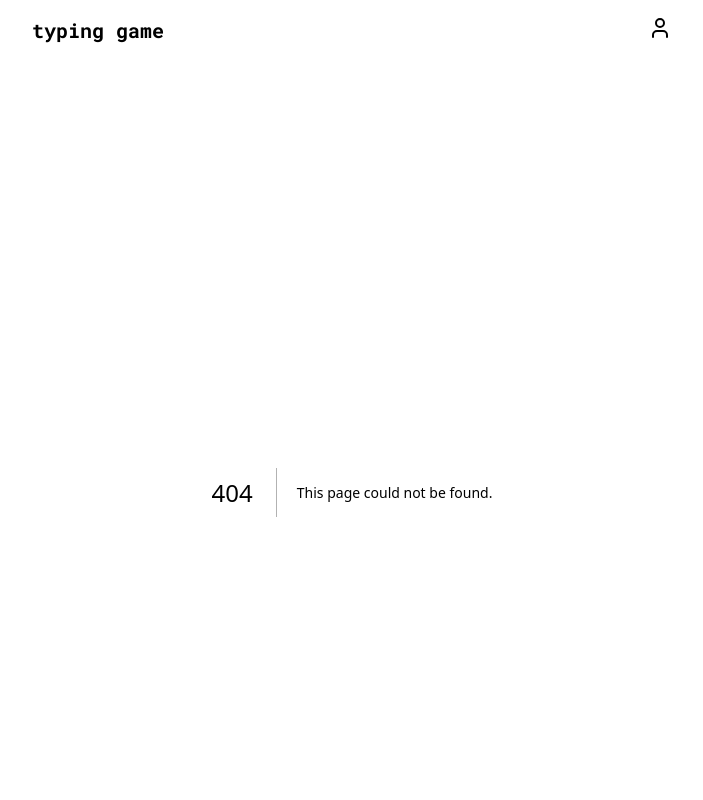
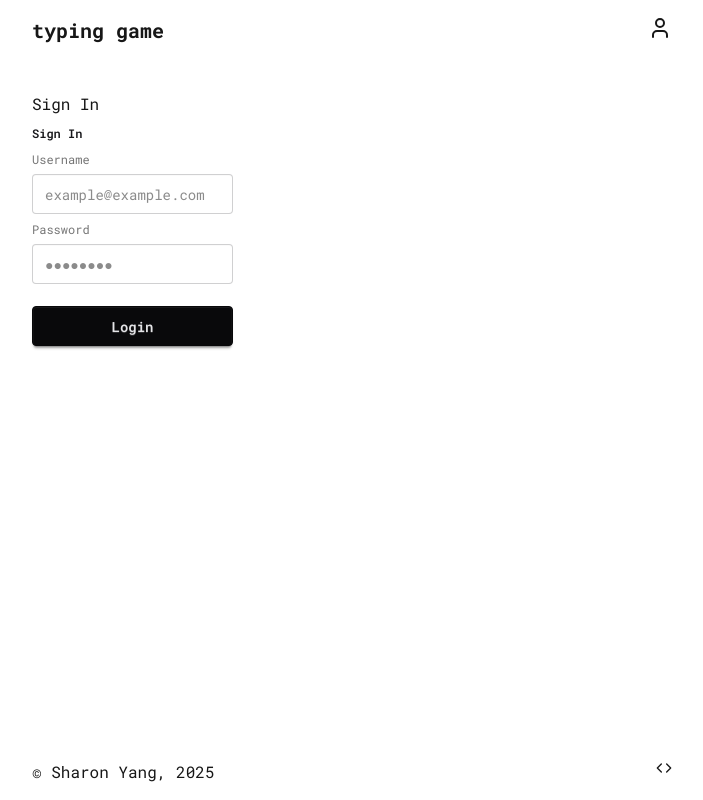
Before and after one commit to sharonyang16/typing-game, a Next.js app in the folder frontend/: page /authentication/login in a window 1280 px wide. Before the commit this address had no page. Shown: the top 800 px of the page, without its empty margins (288-991 px from the left). Built offline with nearby package versions, Linux system fonts and the light colour scheme.

Commit message:
add authcontextt

```diff
--- a/frontend/app/authentication/page.tsx
+++ b/frontend/app/authentication/login/page.tsx
@@ -1,7 +1,7 @@
 const AuthPage = () => {
   return (
     <div>
-      <h1>Authentication</h1>
+      <h1>Sign In</h1>
       <fieldset className="fieldset w-fit">
         <legend className="fieldset-legend">Sign In</legend>
 
--- a/frontend/app/layout.tsx
+++ b/frontend/app/layout.tsx
@@ -2,6 +2,7 @@ import type { Metadata } from "next";
 import { Roboto, Roboto_Mono } from "next/font/google";
 import "./globals.css";
 import Layout from "@/components/layout/layout";
+import { AuthProvider } from "@/context/AuthContext";
 
 const robotoSans = Roboto({
   variable: "--font-roboto-sans",
@@ -24,6 +25,7 @@ export default function RootLayout({
   children: React.ReactNode;
 }>) {
   return (
+    <AuthProvider>
       <html lang="en" className="h-full">
         <body
           className={`${robotoSans.variable} ${robotoMono.variable}  antialiased px-80 min-h-full flex flex-col justify-between`}
@@ -33,5 +35,6 @@ export default function RootLayout({
           </Layout>
         </body>
       </html>
+    </AuthProvider>
   );
 }
--- a/frontend/components/layout/header.tsx
+++ b/frontend/components/layout/header.tsx
@@ -6,7 +6,7 @@ const Header = () => {
       <div className="font-mono text-xl font-bold">
         <Link href="/">typing game</Link>
       </div>
-      <Link href="/authentication">
+      <Link href="/authentication/login">
         <User />
       </Link>
     </header>
--- /dev/null
+++ b/frontend/context/AuthContext.tsx
@@ -0,0 +1,50 @@
+import {
+  createContext,
+  ReactElement,
+  ReactNode,
+  useContext,
+  useState,
+} from "react";
+import { AuthContextType, User, UserCredentials } from "@/types/user";
+
+const AuthContext = createContext<AuthContextType | undefined>(undefined);
+
+const useAuthContext = (): AuthContextType => {
+  const context = useContext(AuthContext);
+  if (!context) {
+    throw new Error("useAuthContext must be used within an AuthProvider");
+  }
+  return context;
+};
+
+const AuthProvider = ({
+  children,
+}: Readonly<{ children: ReactNode }>): ReactElement => {
+  const [user, setUser] = useState<User | null>(null);
+
+  const signUp = async (userCredentials: UserCredentials): Promise<void> => {
+    return;
+  };
+
+  const login = async (userCredentials: UserCredentials): Promise<void> => {
+    return;
+  };
+
+  const checkAuth = async (): Promise<void> => {
+    return;
+  };
+
+  const logout = async (): Promise<void> => {
+    return;
+  };
+
+  return (
+    <AuthContext.Provider
+      value={{ user, setUser, signUp, login, checkAuth, logout }}
+    >
+      {children}
+    </AuthContext.Provider>
+  );
+};
+
+export { AuthProvider, useAuthContext };
--- /dev/null
+++ b/frontend/types/user.d.ts
@@ -0,0 +1,20 @@
+export type User = {
+  email: string;
+  firebaseId: string;
+  dateJoined: Date;
+  id: number;
+};
+
+export type UserCredentials = {
+  email: string;
+  password: string;
+};
+
+export type AuthContextType = {
+  user: User | null;
+  setUser: React.Dispatch<React.SetStateAction<User | null>>;
+  signUp: (userCredentials: UserCredentials) => Promise<void>;
+  login: (userCredentials: UserCredentials) => Promise<void>;
+  checkAuth: () => Promise<void>;
+  logout: () => Promise<void>;
+};
```
Lines whose indentation alone changed are shown as unchanged.
